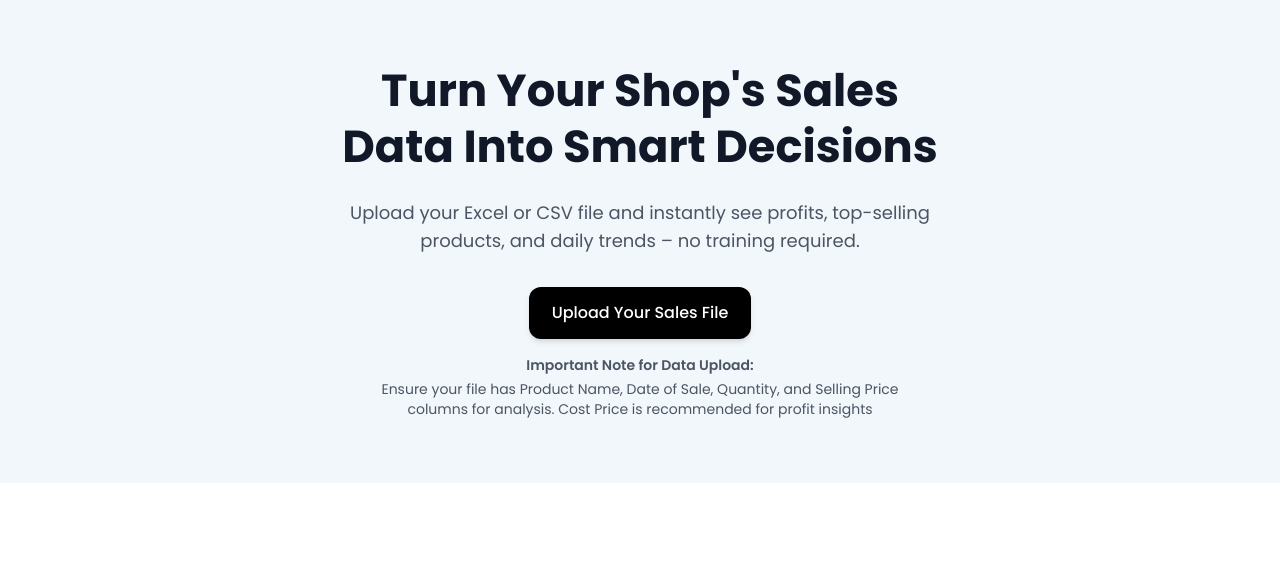
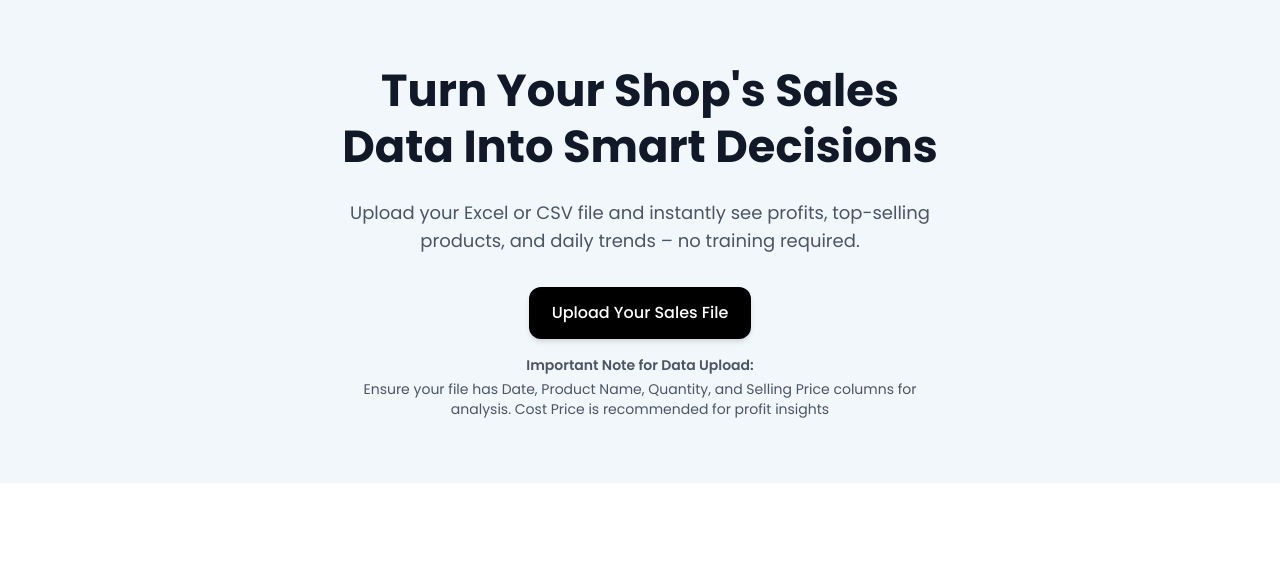
Before and after one commit to bhushan-0327/Sales-Dashboard-Flask, a Flask app: page / in a window 1280 px wide. Shown: the part 101-674 px from the top of the page. Run offline with Flask 3, Linux system fonts and the light colour scheme; some libraries are stand-ins or nearby versions.

Commit message:
Update index.html
git add .
git commit -m "Made changes to HTML or backend"
git push origin main

```diff
--- a/templates/index.html
+++ b/templates/index.html
@@ -24,7 +24,7 @@
     <meta name="twitter:description"
         content="DashVieww helps small shopkeepers easily upload sales files (CSV/Excel) and get instant, easy-to-understand insights into their top-selling products, profit margins, and daily/monthly trends.">
     <meta name="twitter:image" content="https://www.yourwebsite.com/DashVieww_social_share.png">
-    <link rel="icon" href="" type="image/png">
+     <link rel="icon" type="image/png" href="/static/images/favicon.png">
     <link rel="canonical" href="https://www.yourwebsite.com/">
     <link href="https://fonts.googleapis.com/css2?family=Poppins:wght@300;400;500;600;700&display=swap"
         rel="stylesheet">
@@ -255,7 +255,7 @@
                 </div>
                 <div class="text-sm text-gray-600 mt-4 max-w-xl mx-auto">
                     <p class="font-semibold mb-1">Important Note for Data Upload:</p>
-                    <p>Ensure your file has Product Name, Date of Sale, Quantity, and Selling Price columns for
+                    <p>Ensure your file has Date, Product Name, Quantity, and Selling Price columns for
                         analysis. Cost Price is recommended for profit insights</p>
                 </div>
                 <div id="loading-indicator" class="hidden mt-4 flex items-center justify-center">
```
